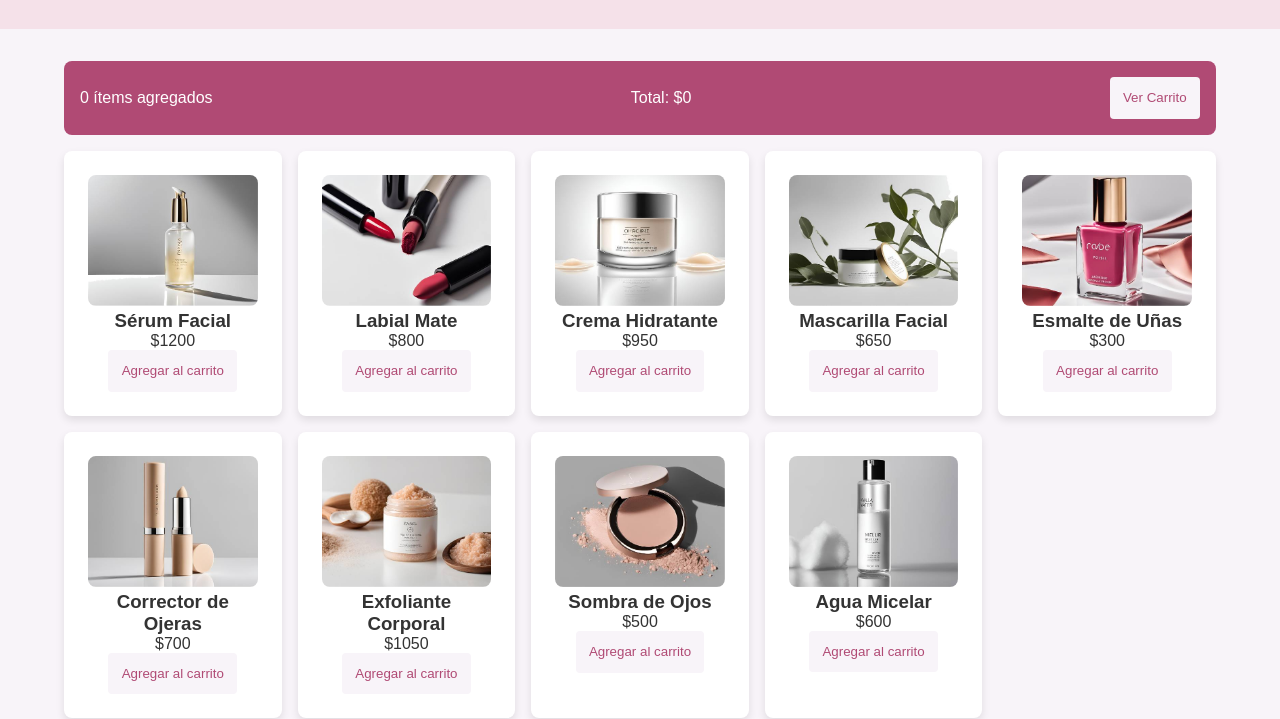
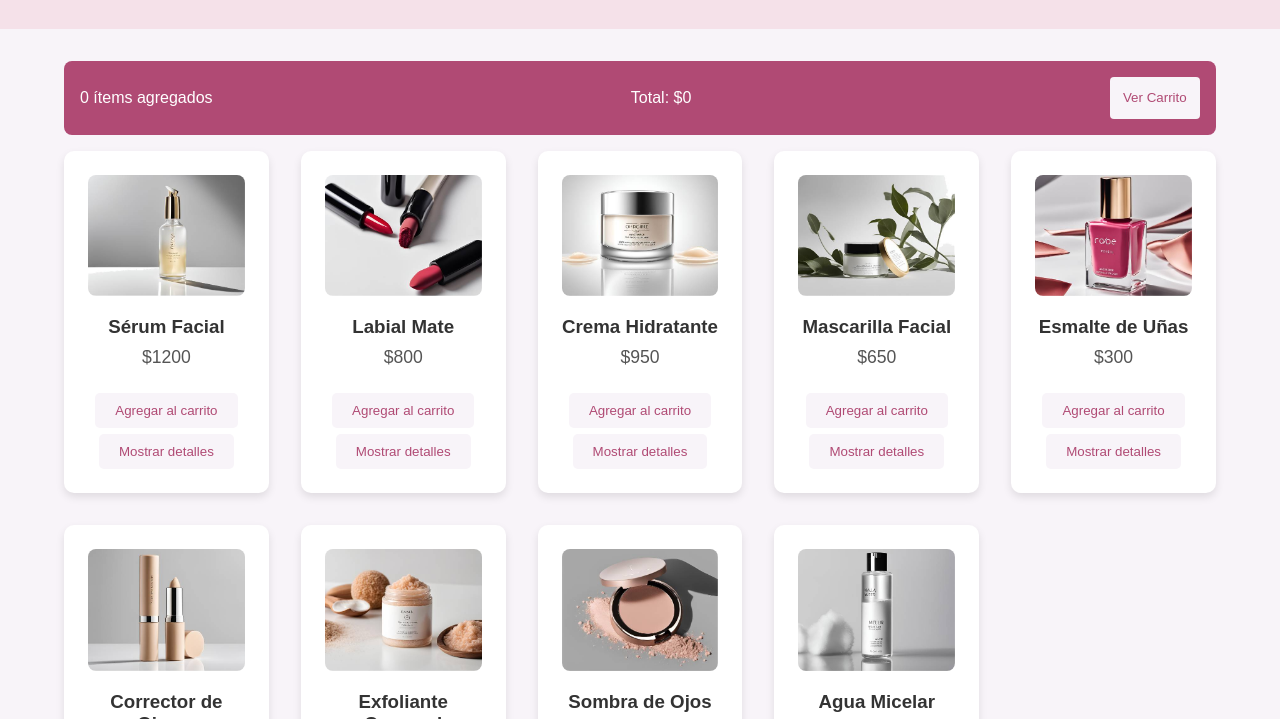
Before and after one commit to DiegoAsensio/p1-parcial2, a plain HTML site: page index.html in a window 1280 px wide. Shown: the part 80-799 px from the top of the page. Drawn offline with Linux system fonts and the light colour scheme.

Commit message:
mejoré estilo viusal y el JSON

```diff
--- a/index.html
+++ b/index.html
@@ -34,7 +34,7 @@
             <li>Profesor: Fabrizio Carlassara</li>
             <li>Email: <a href="mailto:diego.asensio@davinci.edu.ar">diego.asensio@davinci.edu.ar</a></li>
             <li>Programación 1</li>
-            <li><a target="_blank" href="https://github.com/DiegoAsensio/parcial1" id="github-link">Repositorio GitHub</a></li>
+            <li><a target="_blank" href="https://github.com/DiegoAsensio/p1-parcial2" id="github-link">Repositorio GitHub</a></li>
         </ul>
     </footer>
 
--- a/productos.json
+++ b/productos.json
@@ -1,11 +1,74 @@
 [
-    { "id": 1, "nombre": "Sérum Facial", "descripcion": "Hidrata y rejuvenece tu piel.", "precio": 1200, "imagen": "images/serum-facial.jpg", "categoria": "Cuidado Facial" },
-    { "id": 2, "nombre": "Labial Mate", "descripcion": "Color intenso de larga duración.", "precio": 800, "imagen": "images/labial.jpg", "categoria": "Maquillaje" },
-    { "id": 3, "nombre": "Crema Hidratante", "descripcion": "Protege y humecta tu piel.", "precio": 950, "imagen": "images/crema-hidratante.jpg", "categoria": "Cuidado Corporal" },
-    { "id": 4, "nombre": "Mascarilla Facial", "descripcion": "Limpieza profunda y suavidad.", "precio": 650, "imagen": "images/mascara-facial.jpg", "categoria": "Cuidado Facial" },
-    { "id": 5, "nombre": "Esmalte de Uñas", "descripcion": "Brillo y durabilidad extrema.", "precio": 300, "imagen": "images/esmalte-uñas.jpg", "categoria": "Maquillaje" },
-    { "id": 6, "nombre": "Corrector de Ojeras", "descripcion": "Disimula imperfecciones.", "precio": 700, "imagen": "images/corrector-ojeras.jpg", "categoria": "Maquillaje" },
-    { "id": 7, "nombre": "Exfoliante Corporal", "descripcion": "Renueva tu piel al instante.", "precio": 1050, "imagen": "images/exfoliante-corporal.jpg", "categoria": "Cuidado Corporal" },
-    { "id": 8, "nombre": "Sombra de Ojos", "descripcion": "Intensifica tu mirada.", "precio": 500, "imagen": "images/sombra-ojos.jpg", "categoria": "Maquillaje" },
-    { "id": 9, "nombre": "Agua Micelar", "descripcion": "Desmaquilla y refresca tu rostro.", "precio": 600, "imagen": "images/agua-micelar.jpg", "categoria": "Cuidado Facial" }
+    {
+        "id": 1,
+        "nombre": "Sérum Facial",
+        "descripcion": "Este sérum facial es una poderosa fórmula diseñada para hidratar profundamente y rejuvenecer tu piel desde la primera aplicación. Enriquecido con ingredientes naturales como ácido hialurónico y extractos botánicos, ayuda a reducir las líneas finas y a mejorar la elasticidad de la piel. Perfecto para usar tanto en la mañana como en la noche, este sérum dejará tu piel suave, luminosa y visiblemente más joven.",
+        "precio": 1200,
+        "imagen": "images/serum-facial.jpg",
+        "categoria": "Cuidado Facial"
+    },
+    {
+        "id": 2,
+        "nombre": "Labial Mate",
+        "descripcion": "Nuestro labial mate proporciona un color intenso y de larga duración que resiste todo el día sin necesidad de retoques. Su fórmula enriquecida con vitaminas mantiene los labios hidratados y evita la resequedad, ofreciendo una cobertura completa y un acabado aterciopelado. Disponible en una amplia gama de colores vibrantes, este labial es ideal para cualquier ocasión, desde reuniones informales hasta eventos importantes.",
+        "precio": 800,
+        "imagen": "images/labial.jpg",
+        "categoria": "Maquillaje"
+    },
+    {
+        "id": 3,
+        "nombre": "Crema Hidratante",
+        "descripcion": "La crema hidratante ha sido formulada para nutrir y proteger tu piel durante todo el día. Gracias a su mezcla de ingredientes naturales como la manteca de karité y el aceite de jojoba, esta crema penetra profundamente en la piel para proporcionar una hidratación duradera. Además, contiene antioxidantes que ayudan a combatir los signos de envejecimiento y mantienen la piel suave y radiante.",
+        "precio": 950,
+        "imagen": "images/crema-hidratante.jpg",
+        "categoria": "Cuidado Corporal"
+    },
+    {
+        "id": 4,
+        "nombre": "Mascarilla Facial",
+        "descripcion": "Esta mascarilla facial es tu aliado perfecto para una limpieza profunda y una piel revitalizada. Hecha a base de arcilla volcánica y extractos de té verde, ayuda a eliminar impurezas, desintoxicar la piel y reducir los poros dilatados. El resultado es un rostro fresco, suave y lleno de vitalidad. Úsala una o dos veces por semana para maximizar sus beneficios.",
+        "precio": 650,
+        "imagen": "images/mascara-facial.jpg",
+        "categoria": "Cuidado Facial"
+    },
+    {
+        "id": 5,
+        "nombre": "Esmalte de Uñas",
+        "descripcion": "Nuestro esmalte de uñas te ofrece un brillo deslumbrante y una durabilidad extrema para mantener tus uñas perfectas por más tiempo. Su fórmula de secado rápido y resistencia a astillas permite un acabado impecable y duradero. Elige entre una amplia variedad de colores que van desde los tonos clásicos hasta los más atrevidos, para reflejar tu estilo único.",
+        "precio": 300,
+        "imagen": "images/esmalte-uñas.jpg",
+        "categoria": "Maquillaje"
+    },
+    {
+        "id": 6,
+        "nombre": "Corrector de Ojeras",
+        "descripcion": "El corrector de ojeras es tu secreto para un rostro descansado y radiante. Con su fórmula ligera y de alta cobertura, camufla las ojeras y otras imperfecciones al instante. Además, está enriquecido con agentes hidratantes que no resecan la piel y garantizan un acabado natural durante todo el día. Perfecto para cualquier tipo de piel y fácil de aplicar, se convierte en un básico de tu rutina diaria.",
+        "precio": 700,
+        "imagen": "images/corrector-ojeras.jpg",
+        "categoria": "Maquillaje"
+    },
+    {
+        "id": 7,
+        "nombre": "Exfoliante Corporal",
+        "descripcion": "Renueva tu piel con nuestro exfoliante corporal a base de café y aceites esenciales. Esta mezcla revitalizante elimina las células muertas, estimula la circulación y deja tu piel suave y tersa. Ideal para utilizar en la ducha, aporta una sensación energizante y un suave aroma a café recién molido. Úsalo dos o tres veces por semana para obtener mejores resultados.",
+        "precio": 1050,
+        "imagen": "images/exfoliante-corporal.jpg",
+        "categoria": "Cuidado Corporal"
+    },
+    {
+        "id": 8,
+        "nombre": "Sombra de Ojos",
+        "descripcion": "Nuestra paleta de sombras de ojos incluye una combinación perfecta de colores vibrantes y neutros para que puedas crear desde un look natural hasta un maquillaje más dramático. Las sombras son altamente pigmentadas y se difuminan con facilidad, garantizando un acabado impecable. Además, su fórmula de larga duración te asegura que tu maquillaje se mantenga intacto durante todo el día o la noche.",
+        "precio": 500,
+        "imagen": "images/sombra-ojos.jpg",
+        "categoria": "Maquillaje"
+    },
+    {
+        "id": 9,
+        "nombre": "Agua Micelar",
+        "descripcion": "El agua micelar es un limpiador suave y eficaz que elimina el maquillaje y las impurezas de la piel en un solo paso. Formulada con micelas que actúan como imanes para atrapar la suciedad y el sebo, deja tu rostro fresco y sin sensación de tirantez. Es perfecta para pieles sensibles y no necesita enjuague, por lo que es ideal para una rutina rápida y efectiva.",
+        "precio": 600,
+        "imagen": "images/agua-micelar.jpg",
+        "categoria": "Cuidado Facial"
+    }
 ]
--- a/scripts/index.js
+++ b/scripts/index.js
@@ -110,16 +110,25 @@ function crearProductoElemento(producto) {
     precio.textContent = `$${producto.precio}`;
     divProducto.appendChild(precio);
 
+     // Botón "Agregar al carrito"
     const botonAgregar = document.createElement('button');
     botonAgregar.textContent = 'Agregar al carrito';
     botonAgregar.onclick = () => carrito.agregarProducto(producto);
     divProducto.appendChild(botonAgregar);
+
+    // Botón "Mostrar detalles"
+    const botonDetalles = document.createElement('button');
+    botonDetalles.textContent = 'Mostrar detalles';
+    botonDetalles.onclick = () => mostrarDetalleProducto(producto);
+    divProducto.appendChild(botonDetalles);
 
     return divProducto;
 }
 
 // Mostrar detalles de un producto en un modal
 function mostrarDetalleProducto(producto) {
+    console.log('Mostrando detalles del producto:', producto);
+
     const modal = document.createElement('div');
     modal.classList.add('modal');
 
@@ -150,7 +159,10 @@ function mostrarDetalleProducto(producto) {
 
     modal.appendChild(modalContent);
     document.body.appendChild(modal);
+
+    modal.classList.add('mostrar'); // Muestra el modal
 }
+
 
 // Mostrar el contenido del carrito en un modal
 function mostrarCarritoModal() {
--- a/styles/styles.css
+++ b/styles/styles.css
@@ -60,22 +60,46 @@ button {
 #productos {
 	display: grid;
 	grid-template-columns: repeat(auto-fit, minmax(200px, 1fr));
-	gap: 1em;
+	gap: 2em;
 }
 
 /* Tarjeta de cada producto */
 .producto {
 	background: #fff;
-	border-radius: 8px;
+	border-radius: 10px;
 	padding: 1.5em;
 	box-shadow: 0 4px 8px rgba(0, 0, 0, 0.1);
 	text-align: center;
+	transition: transform 0.2s;
+}
+
+.producto:hover {
+	transform: translateY(-5px);
 }
 
 .producto img {
 	width: 100%;
 	height: auto;
 	border-radius: 8px;
+	margin-bottom: 1em;
+}
+
+.producto h3 {
+	margin-bottom: 0.5em;
+}
+
+.producto p {
+	margin-bottom: 1em;
+	font-size: 1.1em;
+	color: #555;
+}
+
+.producto button {
+	margin-top: 0.5em;
+	padding: 0.75em 1.5em;
+	border: none;
+	border-radius: 5px;
+	cursor: pointer;
 }
 
 /* Estilos para el modal del carrito */
@@ -100,6 +124,18 @@ button {
 	width: 100%;
 	max-width: 565px;
 	position: relative;
+}
+
+.modal-content h3 {
+	margin: 1em 0;
+}
+
+.modal-content button {
+	margin-top: 1em;
+	padding: 0.75em 1.5em;
+	border: none;
+	border-radius: 5px;
+	cursor: pointer;
 }
 
 .item-carrito {
```
